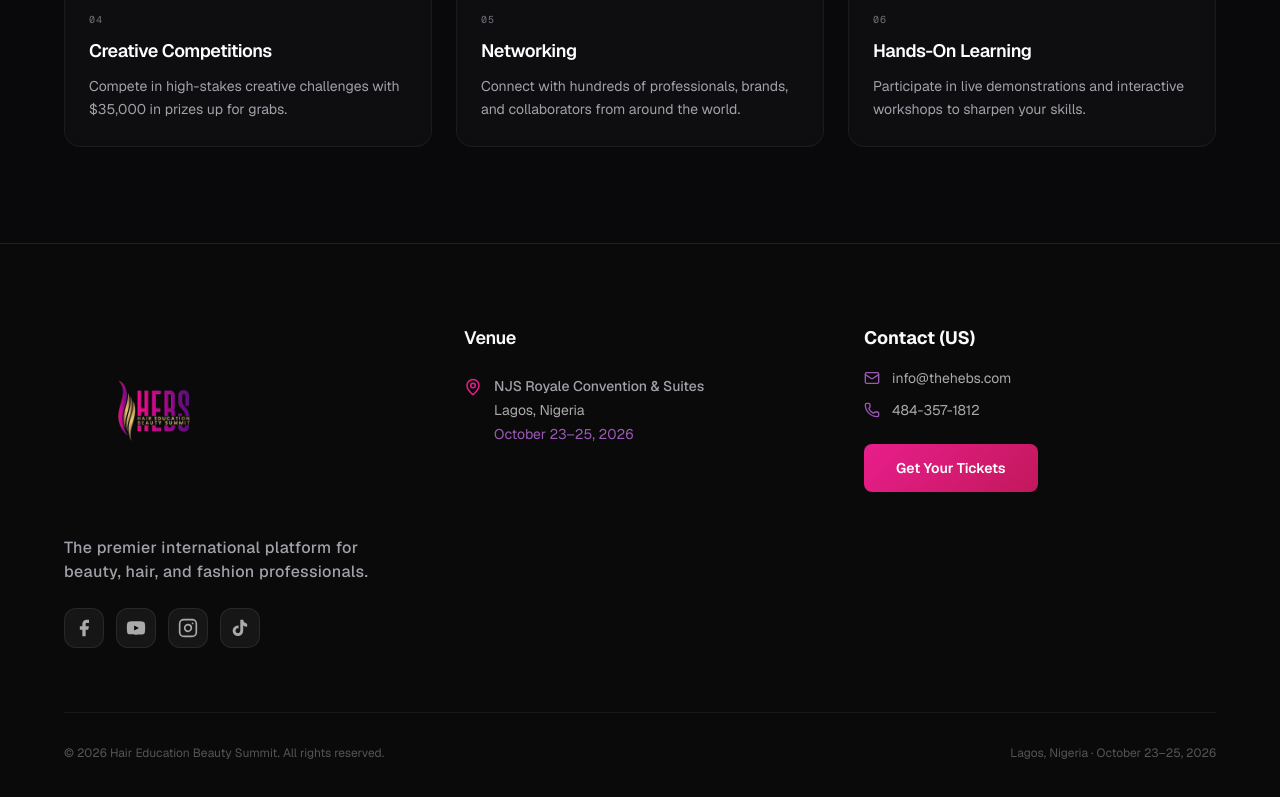
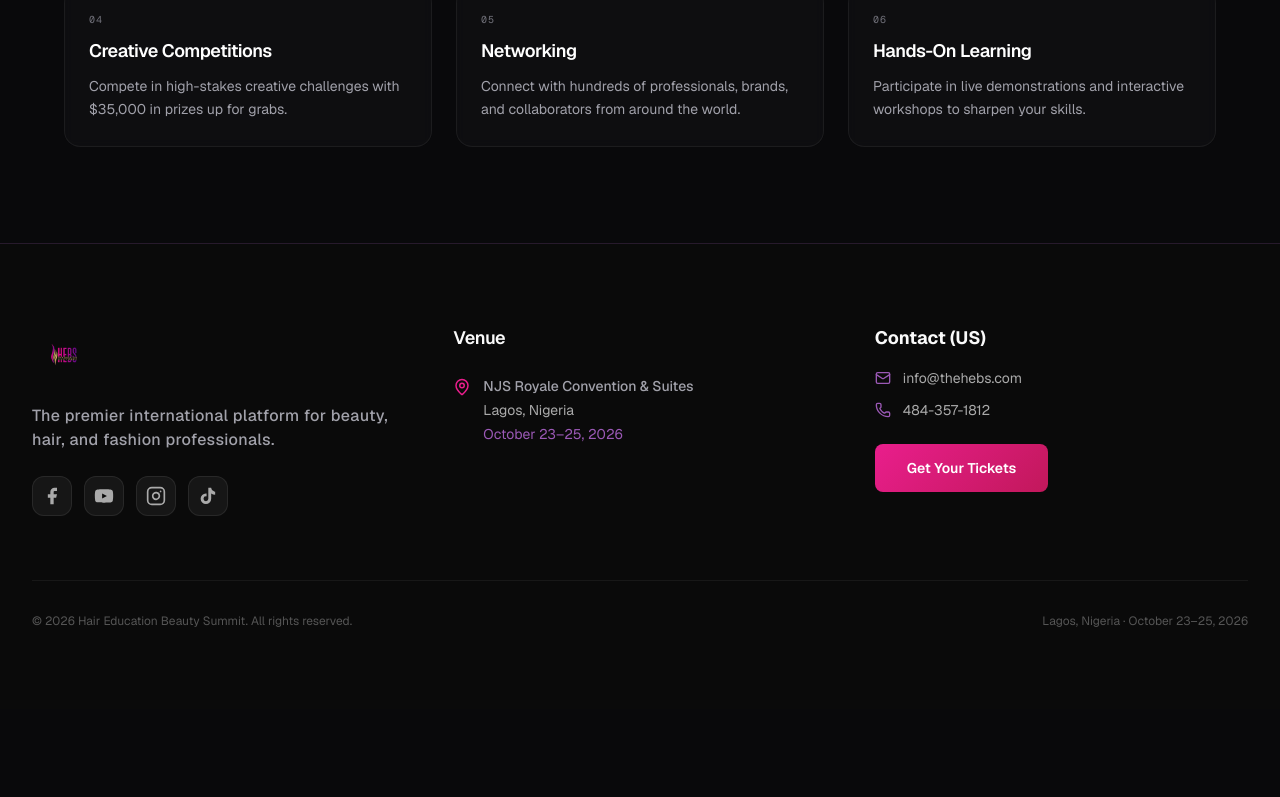
Before and after one commit to alexis800-glitch/hebs-lagos-2026, a Next.js app: page / in a window 1280 px wide. Shown: the part 1367-2164 px from the top of the page. After the commit the page ends 2076 px from the top, so only its background shows below. Built offline with nearby package versions, Linux system fonts and the light colour scheme.

Commit message:
auto: align footer to max-w-7xl px-4 md:px-8, logo left-flush in brand column

```diff
--- a/components/Footer.tsx
+++ b/components/Footer.tsx
@@ -63,10 +63,10 @@ export default function Footer() {
 
   return (
     <footer
-      className="relative py-20 px-5 sm:px-8"
+      className="relative py-20"
       style={{ background: "#0a0a0a", borderTop: "1px solid rgba(155,89,182,0.2)" }}
     >
-      <div className="max-w-6xl mx-auto">
+      <div className="max-w-7xl mx-auto px-4 md:px-8">
         <motion.div
           initial={mounted ? { opacity: 0, y: 30 } : false}
           whileInView={{ opacity: 1, y: 0 }}
@@ -76,13 +76,15 @@ export default function Footer() {
         >
           {/* Brand */}
           <div className="flex flex-col gap-4">
+            <div className="flex justify-start items-start">
               <Image
                 src="/assets/hebs_logo_transparent.png"
                 alt="HEBS Lagos 2026 Logo"
                 width={180}
                 height={180}
-              className="w-[160px] sm:w-[180px] h-auto object-contain block mb-4"
+                className="block w-auto h-16 object-contain"
               />
+            </div>
             <p className="text-zinc-400 text-sm md:text-base font-medium leading-relaxed max-w-sm text-left tracking-wide">
               The premier international platform for beauty, hair, and fashion professionals.
             </p>
```
Lines whose indentation alone changed are shown as unchanged.
